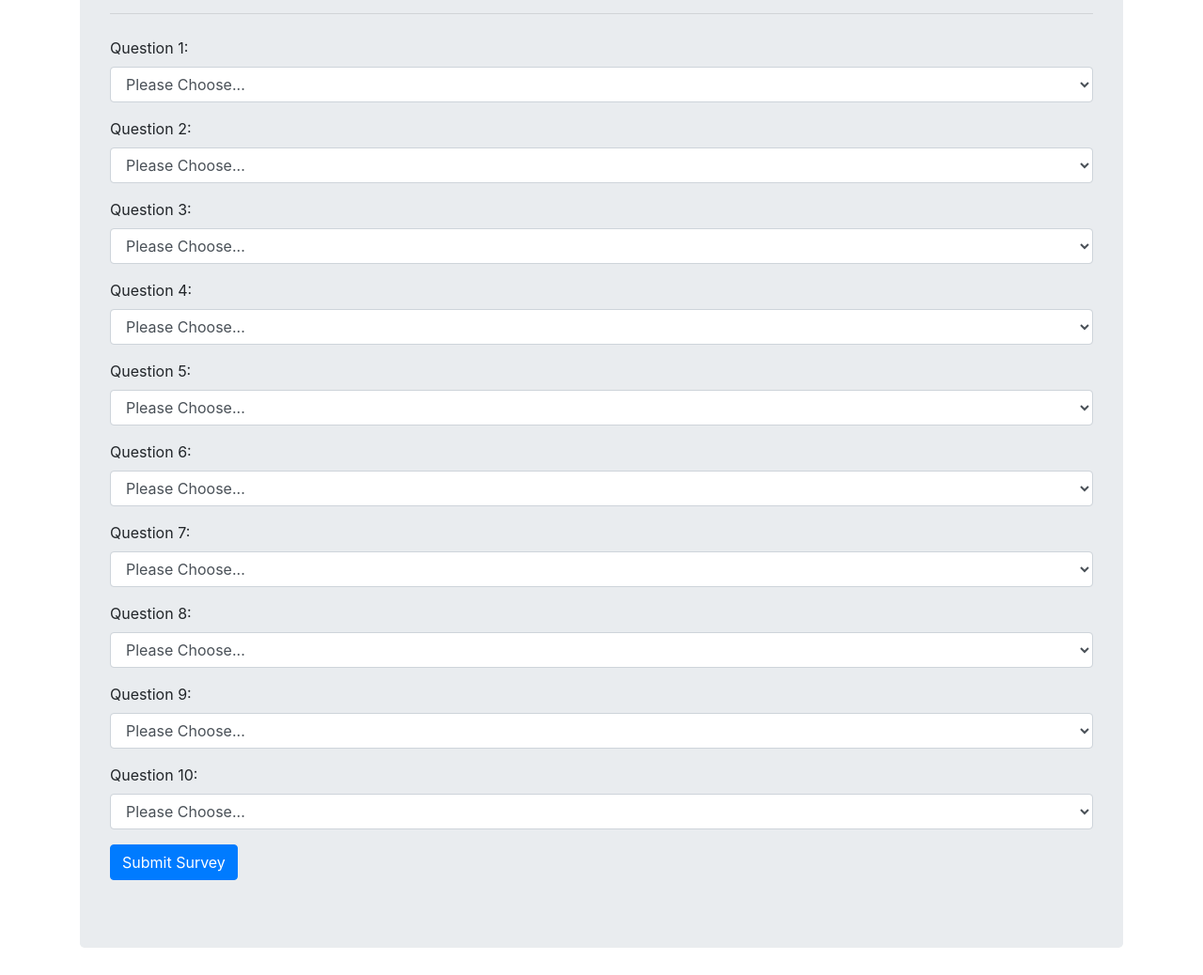
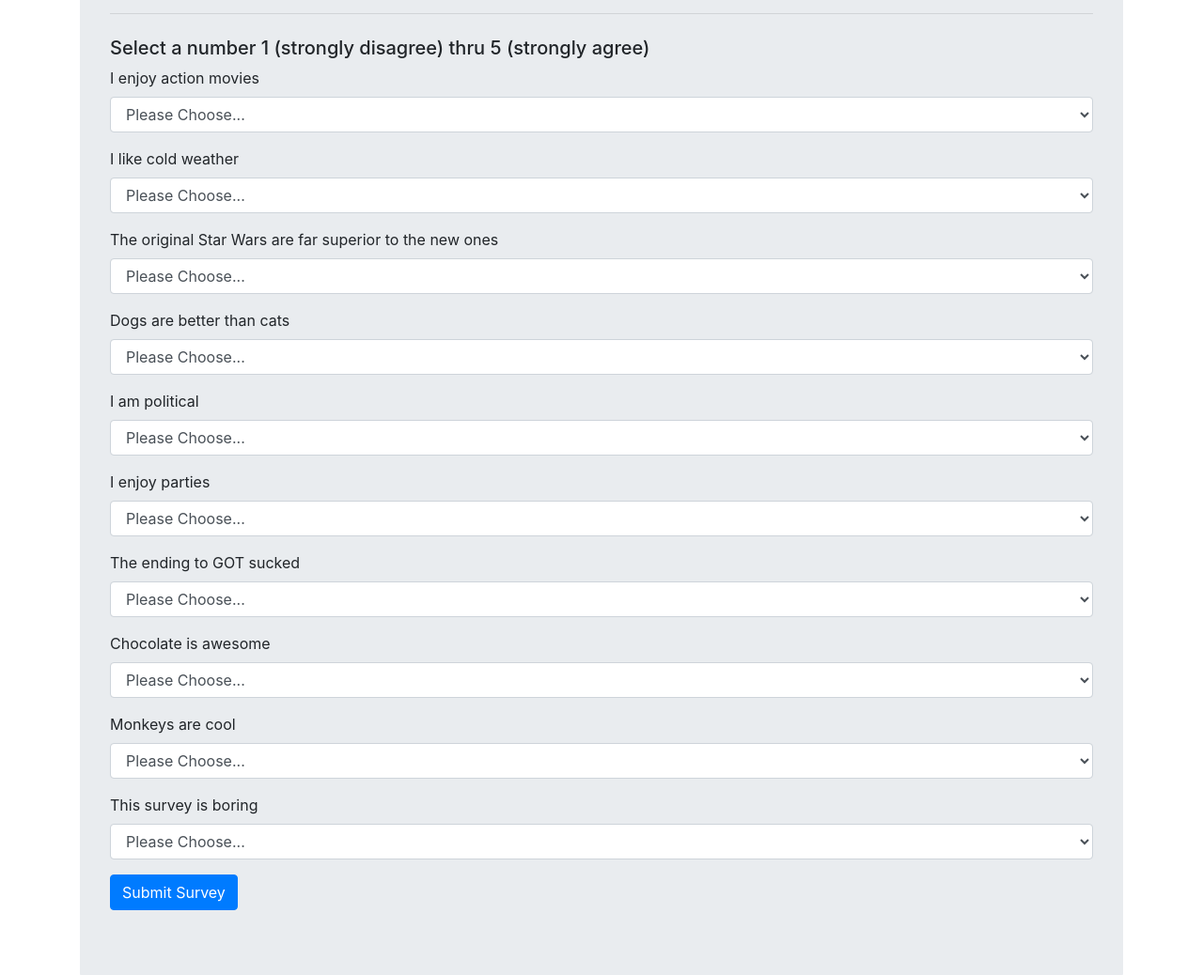
Before and after one commit to adj-dev/friendfinder, a website: page app/public/survey.html in a window 1280 px wide. Shown: the part 540-1578 px from the top of the page at 94% size. Drawn offline with nearby package versions, Linux system fonts and the light colour scheme.

Commit message:
Added questions

```diff
--- a/app/public/survey.html
+++ b/app/public/survey.html
@@ -47,8 +47,9 @@
           <input type="text" class="form-control" name="image" id="image" />
         </div>
         <hr class="my-4">
+        <h5>Select a number 1 (strongly disagree) thru 5 (strongly agree)</h3>
           <div class="form-group">
-          <label for="q1">Question 1:</label>
+            <label for="q1">I enjoy action movies</label>
             <select class="form-control" name="scores" id="q1">
               <option selected>Please Choose...</option>
               <option value="1">1</option>
@@ -59,7 +60,7 @@
             </select>
           </div>
           <div class="form-group">
-          <label for="q2">Question 2:</label>
+            <label for="q2">I like cold weather</label>
             <select class="form-control" name="scores" id="q2">
               <option selected>Please Choose...</option>
               <option value="1">1</option>
@@ -70,7 +71,7 @@
             </select>
           </div>
           <div class="form-group">
-          <label for="q3">Question 3:</label>
+            <label for="q3">The original Star Wars are far superior to the new ones</label>
             <select class="form-control" name="scores" id="q3">
               <option selected>Please Choose...</option>
               <option value="1">1</option>
@@ -81,7 +82,7 @@
             </select>
           </div>
           <div class="form-group">
-          <label for="q4">Question 4:</label>
+            <label for="q4">Dogs are better than cats</label>
             <select class="form-control" name="scores" id="q4">
               <option selected>Please Choose...</option>
               <option value="1">1</option>
@@ -92,7 +93,7 @@
             </select>
           </div>
           <div class="form-group">
-          <label for="q5">Question 5:</label>
+            <label for="q5">I am political</label>
             <select class="form-control" name="scores" id="q5">
               <option selected>Please Choose...</option>
               <option value="1">1</option>
@@ -103,7 +104,7 @@
             </select>
           </div>
           <div class="form-group">
-          <label for="q6">Question 6:</label>
+            <label for="q6">I enjoy parties</label>
             <select class="form-control" name="scores" id="q6">
               <option selected>Please Choose...</option>
               <option value="1">1</option>
@@ -114,7 +115,7 @@
             </select>
           </div>
           <div class="form-group">
-          <label for="q7">Question 7:</label>
+            <label for="q7">The ending to GOT sucked</label>
             <select class="form-control" name="scores" id="q7">
               <option selected>Please Choose...</option>
               <option value="1">1</option>
@@ -125,7 +126,7 @@
             </select>
           </div>
           <div class="form-group">
-          <label for="q8">Question 8:</label>
+            <label for="q8">Chocolate is awesome</label>
             <select class="form-control" name="scores" id="q8">
               <option selected>Please Choose...</option>
               <option value="1">1</option>
@@ -136,7 +137,7 @@
             </select>
           </div>
           <div class="form-group">
-          <label for="q9">Question 9:</label>
+            <label for="q9">Monkeys are cool</label>
             <select class="form-control" name="scores" id="q9">
               <option selected>Please Choose...</option>
               <option value="1">1</option>
@@ -147,7 +148,7 @@
             </select>
           </div>
           <div class="form-group">
-          <label for="q10">Question 10:</label>
+            <label for="q10">This survey is boring</label>
             <select class="form-control" name="scores" id="q10">
               <option selected>Please Choose...</option>
               <option value="1">1</option>
```
Lines whose indentation alone changed are shown as unchanged.
